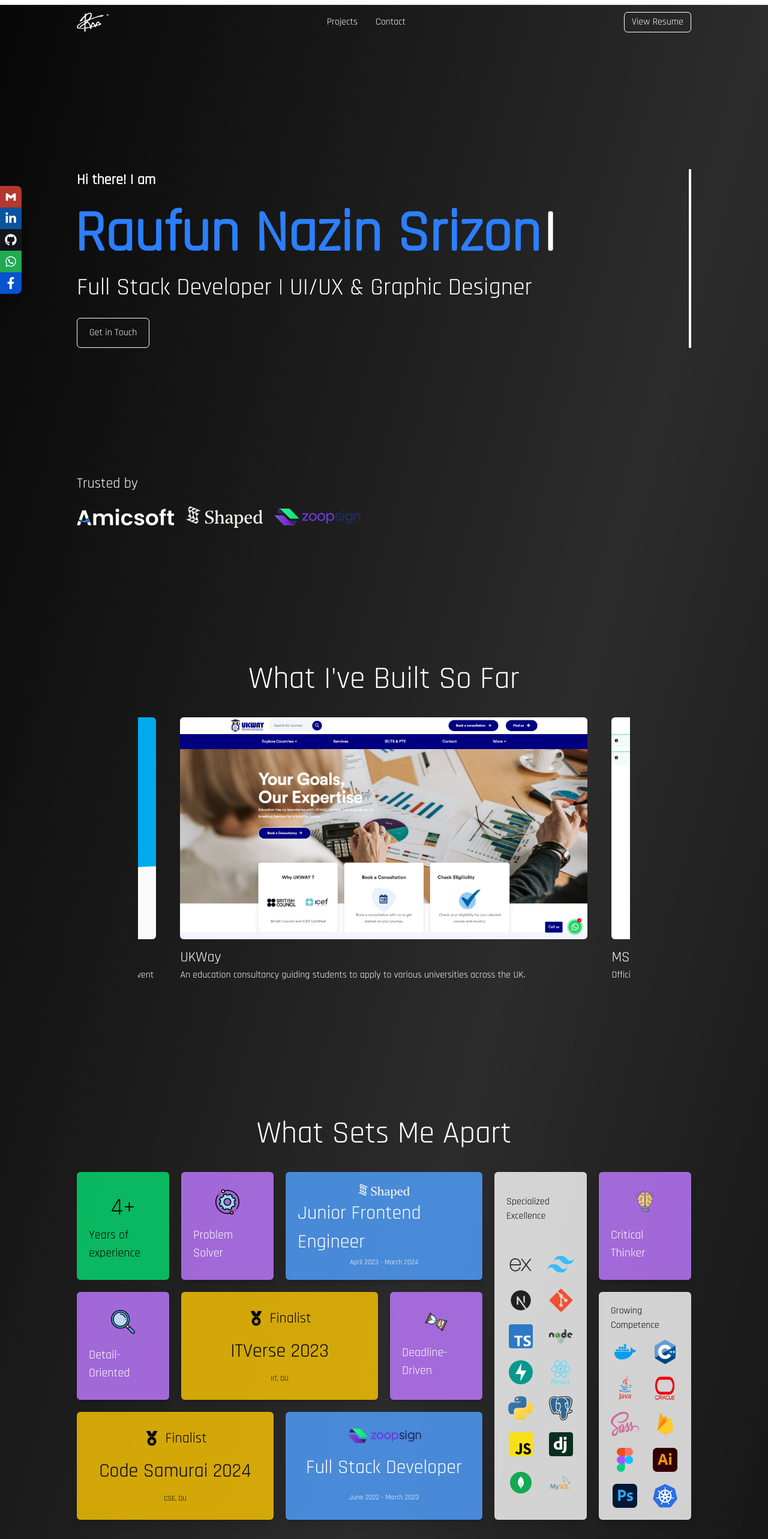
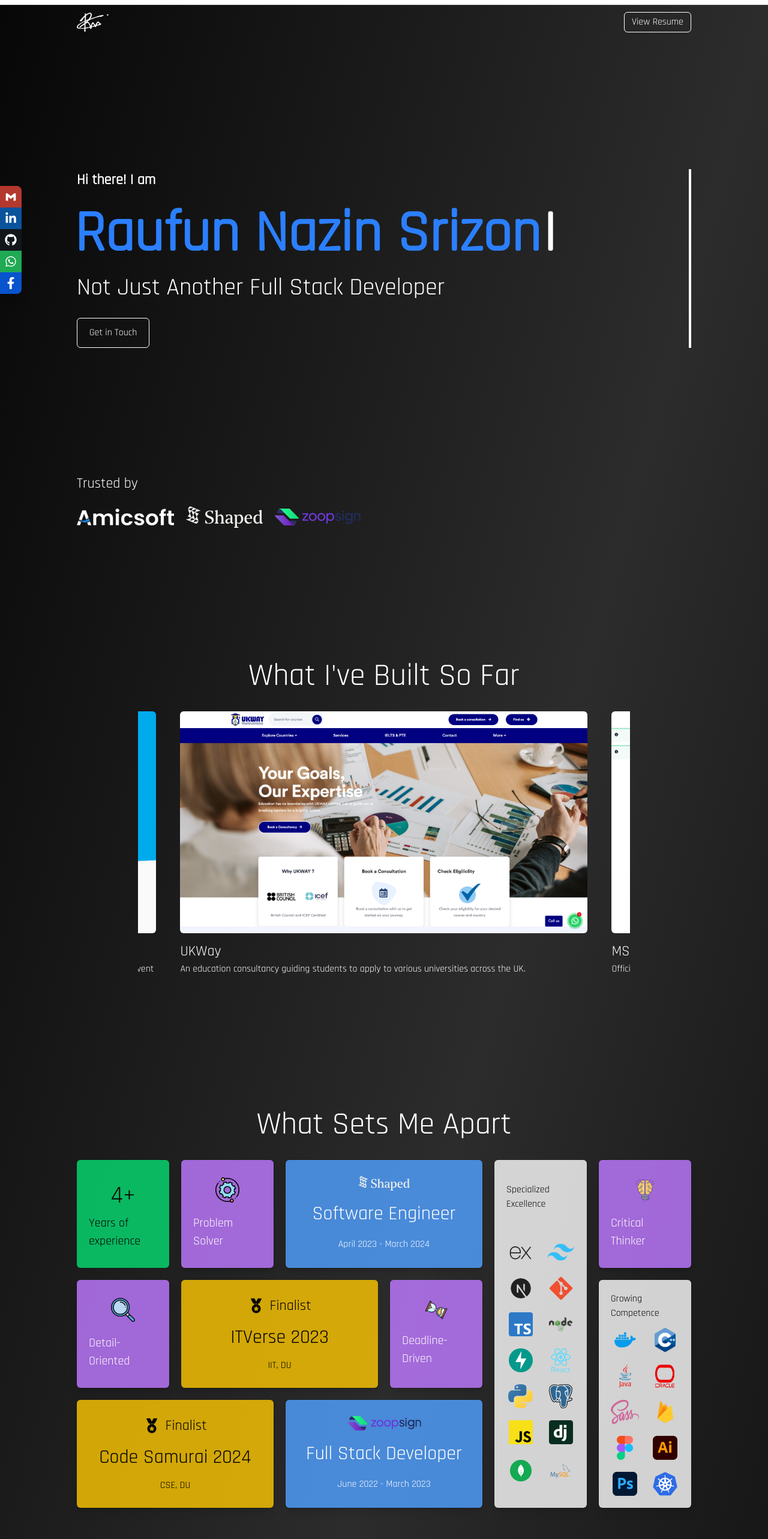
Before and after one commit to RaufunNazin/Portfolio, a React (Vite) app: page / in a window 1280 px wide. Shown: the top 2566 px of the page at 60% size. Built offline with nearby package versions, Linux system fonts and the light colour scheme.

Commit message:
update texts

```diff
--- a/src/components/SnakeGame.jsx
+++ b/src/components/SnakeGame.jsx
@@ -155,7 +155,7 @@ const SnakeGame = () => {
             snake<span className="font-bold">overflow</span>
           </div>
           <div className="text-yellow-400 text-sm text-end -mt-2">
-            {"A snake game :)"}
+            {"a snaking game :)"}
           </div>
           <button
             className="bg-green-500 text-white px-5 py-2 rounded-lg text-lg cursor-pointer hover:bg-green-600 transition-all duration-200 mt-5"
@@ -171,15 +171,15 @@ const SnakeGame = () => {
       {gameOver && (
         <div className="absolute flex flex-col items-center text-white p-5 rounded-lg">
           <div className="text-white text-3xl text-center">
-            💀 Snake.exe has stopped working 💀
+            💀 snake.exe has stopped working 💀
           </div>
           <div className="text-gray-300 text-sm text-center">
-            Was it the snake or the programmer who made the mistake? 🤔
+            Was it the snake or the player?
           </div>
           <div className="text-yellow-400 mt-5">High Score: {highScore}</div>
           <div className="text-white">Your Score: {score}</div>
           <button
-            className="bg-white text-gray-800 px-5 py-2 rounded-lg text-lg mt-5 cursor-pointer transition-all duration-200 hover:bg-gray-200 animate-bounce"
+            className="bg-white text-gray-800 px-3 py-1 rounded-lg text-lg mt-5 cursor-pointer transition-all duration-200 hover:bg-gray-200 animate-bounce"
             onClick={() => {
               setSnake(initialSnake);
               setFood(randomFoodPosition());
@@ -190,6 +190,16 @@ const SnakeGame = () => {
           >
             Retry?
           </button>
+          <button
+            className="text-sm text-gray-300 cursor-pointer underline-button"
+            onClick={() => {
+              setStarted(false);
+              setGameOver(false);
+              setSnake(initialSnake);
+            }}
+          >
+            No, thanks. I'm done with this game.
+          </button>
         </div>
       )}
     </div>
--- a/src/index.css
+++ b/src/index.css
@@ -55,7 +55,6 @@ body {
   border: none;
   color: white;
   cursor: pointer;
-  padding: 5px;
   transition: color 0.3s;
 }
 
--- a/src/pages/Landing.jsx
+++ b/src/pages/Landing.jsx
@@ -77,8 +77,8 @@ const Landing = () => {
         { message: body },
         "MFnvQ0EM3D9sI6-qZ"
       )
-      .then(() => toast.success("Email sent!"))
-      .catch(() => toast.error("Failed to send email."))
+      .then(() => toast.success("I've received your email!"))
+      .catch(() => toast.error("Failed to send email!"))
       .finally(() => {
         setLoading(false);
         setBody("");
@@ -136,21 +136,6 @@ const Landing = () => {
         <div className="flex w-full justify-between items-center py-5 text-white">
           <div>
             <img src="/signature.png" alt="signature" className="h-8" />
-          </div>
-          <div className="md:flex gap-5 hidden">
-            {/* <button className="cursor-pointer underline-button">About</button> */}
-            <button
-              className="cursor-pointer underline-button"
-              onClick={() => scrollToSection("projects-section")}
-            >
-              Projects
-            </button>
-            <button
-              className="cursor-pointer underline-button"
-              onClick={() => scrollToSection("contact-section")}
-            >
-              Contact
-            </button>
           </div>
           <button
             className="cursor-pointer border border-white hover:bg-white hover:text-gray-800 px-3 py-1 rounded-md duration-200 transition-all"
@@ -212,9 +197,8 @@ const Landing = () => {
             </span>
             <span className="cursor text-[48px] md:text-[96px]">|</span>
           </div>
-          <div className="text-white text-[24px] md:text-[40px] fade-in-text">
-            Full Stack Developer |<br className="block md:hidden" /> UI/UX &
-            Graphic Designer
+          <div className="text-white text-[24px] md:text-[40px] fade-in-text underline-button w-fit">
+            Not Just Another Full Stack Developer
           </div>
           <button
             className="px-3 md:px-5 py-1 md:py-3 rounded-md border border-white text-white hover:bg-white hover:text-gray-800 cursor-pointer w-fit fade-in-text -mt-3 md:-mt-0"
@@ -347,8 +331,8 @@ const Landing = () => {
 
             <div className="md:col-span-2 rounded-md p-5 bg-blue-400 md:bg-blue-400/80 hover:bg-blue-400 transition-all duration-200 shadow-lg ring-1 ring-black/20 flex flex-col justify-around items-center text-white">
               <img src="/shaped.svg" alt="shaped" className="h-6" />
-              <div className="text-[32px]">Junior Frontend Engineer</div>
-              <div className="text-[12px]">April 2023 - March 2024</div>
+              <div className="text-[32px]">Software Engineer</div>
+              <div className="text-[16px]">April 2023 - March 2024</div>
             </div>
 
             <div className="col-span-1 row-span-3 rounded-md p-5 bg-white md:bg-white/80 hover:bg-white transition-all duration-200 shadow-lg ring-1 ring-black/20 flex flex-col justify-around items-center gap-3">
@@ -452,7 +436,7 @@ const Landing = () => {
                 <div className="text-[24px]">Finalist</div>
               </div>
               <div className="text-[32px]">ITVerse 2023</div>
-              <div className="text-[12px]">IIT, DU</div>
+              <div className="text-[16px]">IIT, DU</div>
             </div>
             <div className="rounded-md p-5 bg-purple-400 md:bg-purple-400/80 hover:bg-purple-400 transition-all duration-200 shadow-lg ring-1 ring-black/20 flex flex-col justify-center">
               <div className="flex flex-col gap-5 items-center justify-around">
@@ -525,12 +509,12 @@ const Landing = () => {
                 <div className="text-[24px]">Finalist</div>
               </div>
               <div className="text-[32px]">Code Samurai 2024</div>
-              <div className="text-[12px]">CSE, DU</div>
+              <div className="text-[16px]">CSE, DU</div>
             </div>
             <div className="md:col-span-2 rounded-md p-5 bg-blue-400 md:bg-blue-400/80 hover:bg-blue-400 transition-all duration-200 shadow-lg ring-1 ring-black/20 flex flex-col justify-around items-center text-white">
               <img src="/zoopsign.svg" alt="shaped" className="h-6" />
               <div className="text-[32px]">Full Stack Developer</div>
-              <div className="text-[12px]">June 2022 - March 2023</div>
+              <div className="text-[16px]">June 2022 - March 2023</div>
             </div>
           </div>
         </div>
@@ -538,7 +522,7 @@ const Landing = () => {
         {/* Snake Game */}
         <div className="hidden md:flex flex-col gap-5 my-24 md:my-52 items-center justify-center">
           <div className="text-white text-[32px] md:text-[52px] underline-button">
-            Bored? Play a Game!
+            Bored? Try This Mini Game!
           </div>
           <SnakeGame />
         </div>
@@ -549,7 +533,7 @@ const Landing = () => {
           id="contact-section"
         >
           <div className="text-white text-[32px] md:text-[52px] underline-button">
-            Let's Connect & Create
+            Get in Touch
           </div>
           <div className="flex flex-col md:flex-row justify-around w-full items-center gap-10">
             <div className="flex flex-col gap-5 w-full">
@@ -608,7 +592,7 @@ const Landing = () => {
               </div>
             </div>
             <div className="flex flex-col items-start gap-2 w-full">
-              <div className="text-white">Send me a message</div>
+              <div className="text-white">Have something to say?</div>
               <textarea
                 placeholder="Greetings, human! I'm interested in whatever magic you're selling."
                 value={body}
```
